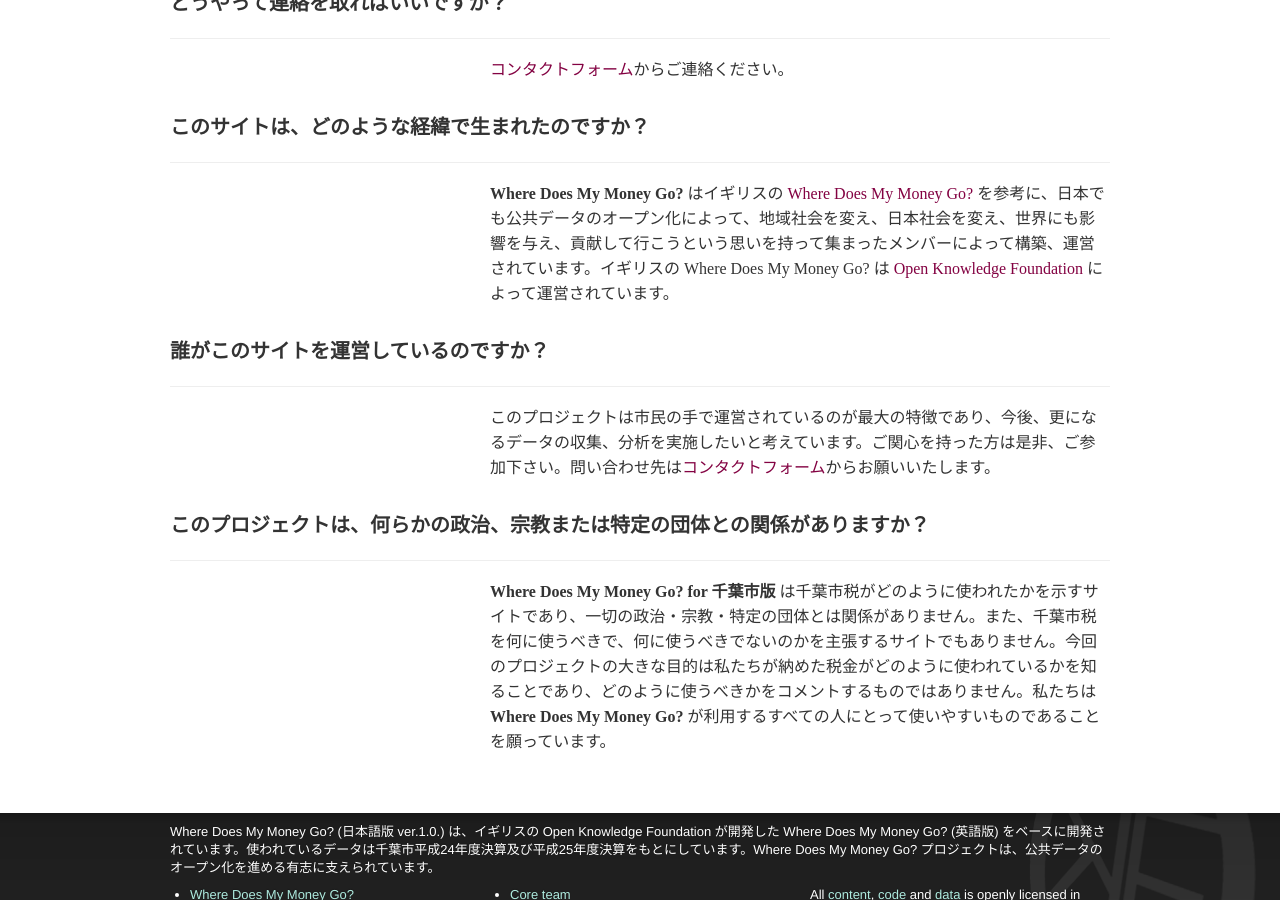
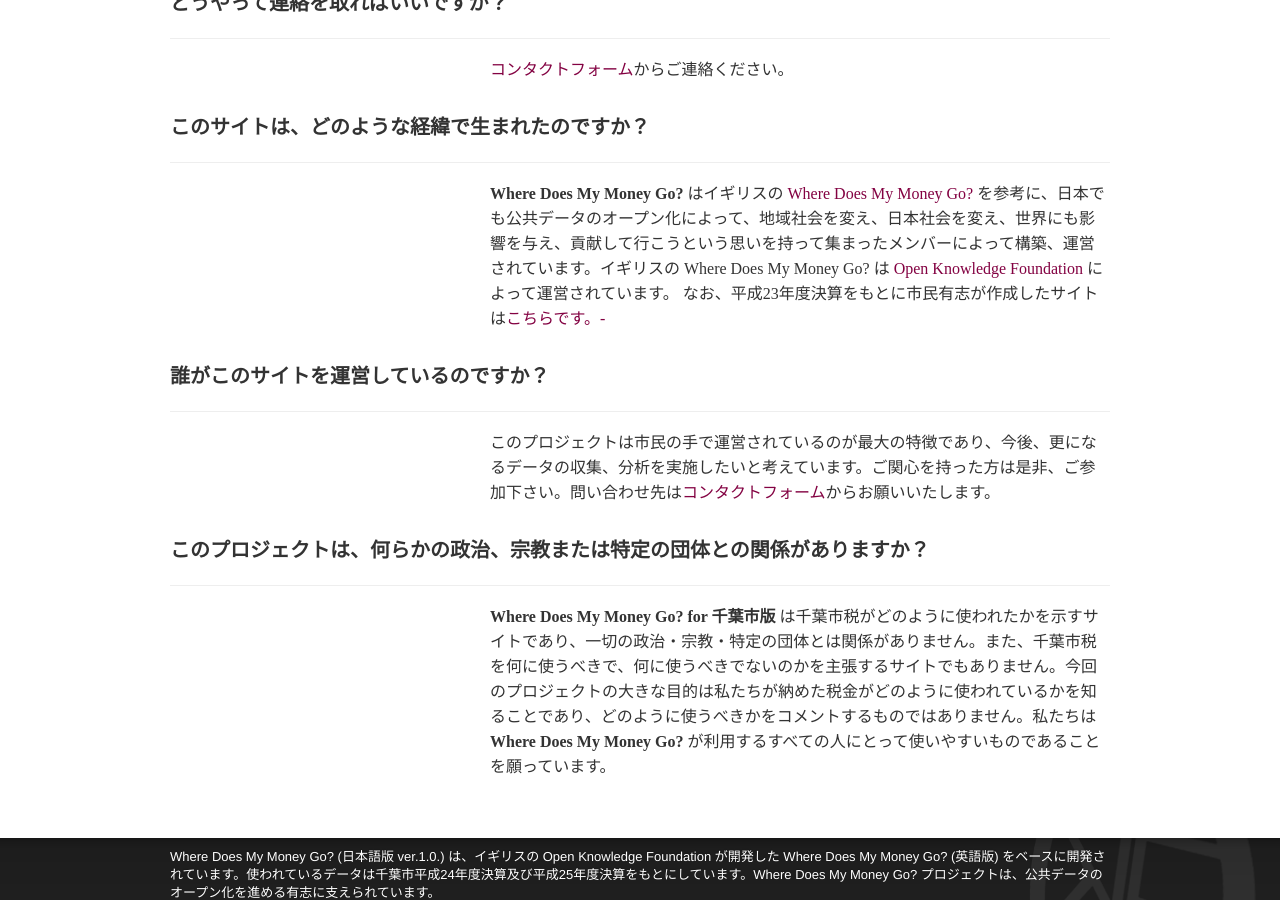
Before and after one commit to OpenChiba2/OpenChiba2.github.io, a Jekyll site: the page built from about.html, in a window 1280 px wide and 900 px high, scrolled down 891 px. Built offline with Jekyll 4.4.1, drawn with Linux system fonts in a browser that asks for light colours; nearby versions of some CDN libraries.

Commit message:
Update about.html

```diff
--- a/about.html
+++ b/about.html
@@ -36,7 +36,8 @@ title: About
 
 <div class="row">
   <div class="span8 offset4">
-    <p><strong>Where Does My Money Go? </strong> はイギリスの <a href="http://www.wheredoesmymoneygo.org/">Where Does My Money Go?</a> を参考に、日本でも公共データのオープン化によって、地域社会を変え、日本社会を変え、世界にも影響を与え、貢献して行こうという思いを持って集まったメンバーによって構築、運営され<!--た横浜市版を参考に、2013年2月23日 Chiba Open Data Day 2013 - こどもNo.1千葉 - における「税金はどこへ行った？」グループの参加者が協力して構築しました-->ています。イギリスの Where Does My Money Go? は <a href="http://okfn.org/">Open Knowledge Foundation</a> によって運営されています。</p>
+    <p><strong>Where Does My Money Go? </strong> はイギリスの <a href="http://www.wheredoesmymoneygo.org/">Where Does My Money Go?</a> を参考に、日本でも公共データのオープン化によって、地域社会を変え、日本社会を変え、世界にも影響を与え、貢献して行こうという思いを持って集まったメンバーによって構築、運営され<!--た横浜市版を参考に、2013年2月23日 Chiba Open Data Day 2013 - こどもNo.1千葉 - における「税金はどこへ行った？」グループの参加者が協力して構築しました-->ています。イギリスの Where Does My Money Go? は <a href="http://okfn.org/">Open Knowledge Foundation</a> によって運営されています。
+なお、平成23年度決算をもとに市民有志が作成したサイトは<a href="http://chiba.spending.jp/" target="_blank">こちらです。-</a> </p>
 
   </div>
 </div>
```
